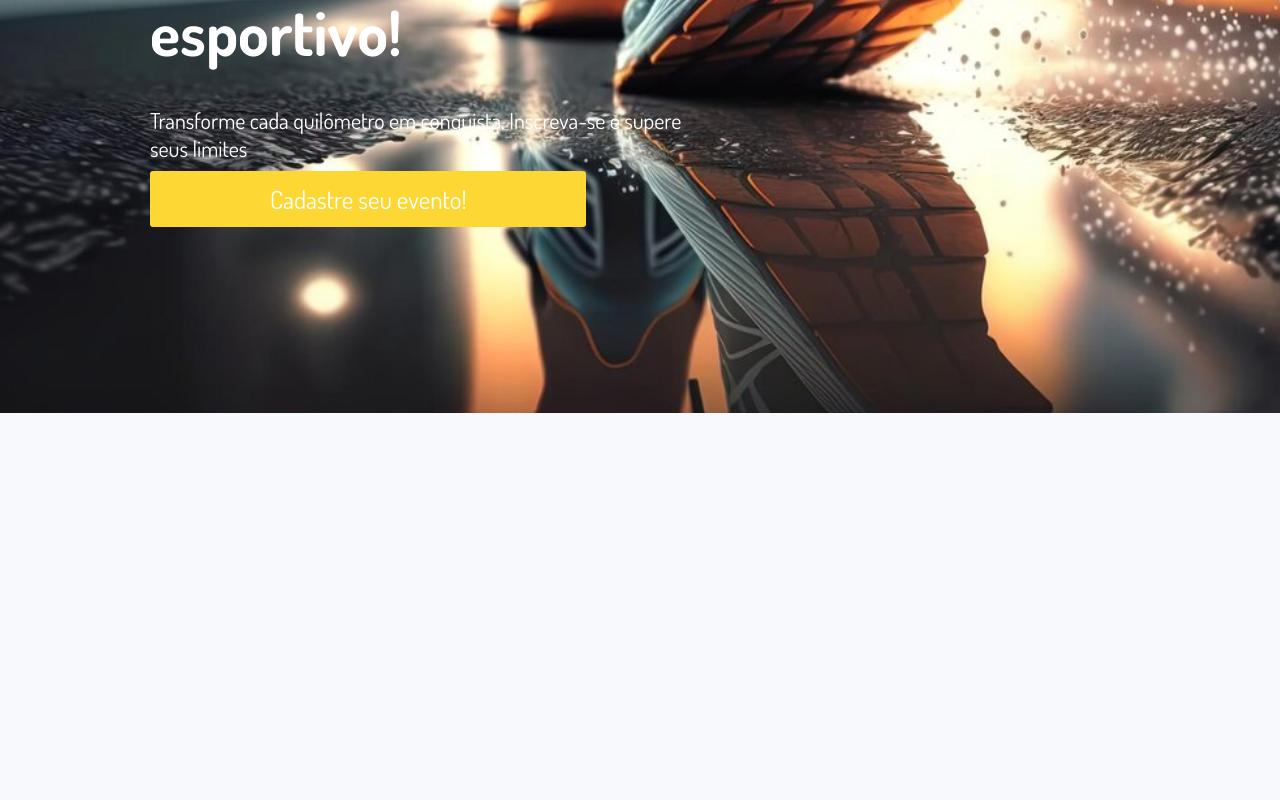
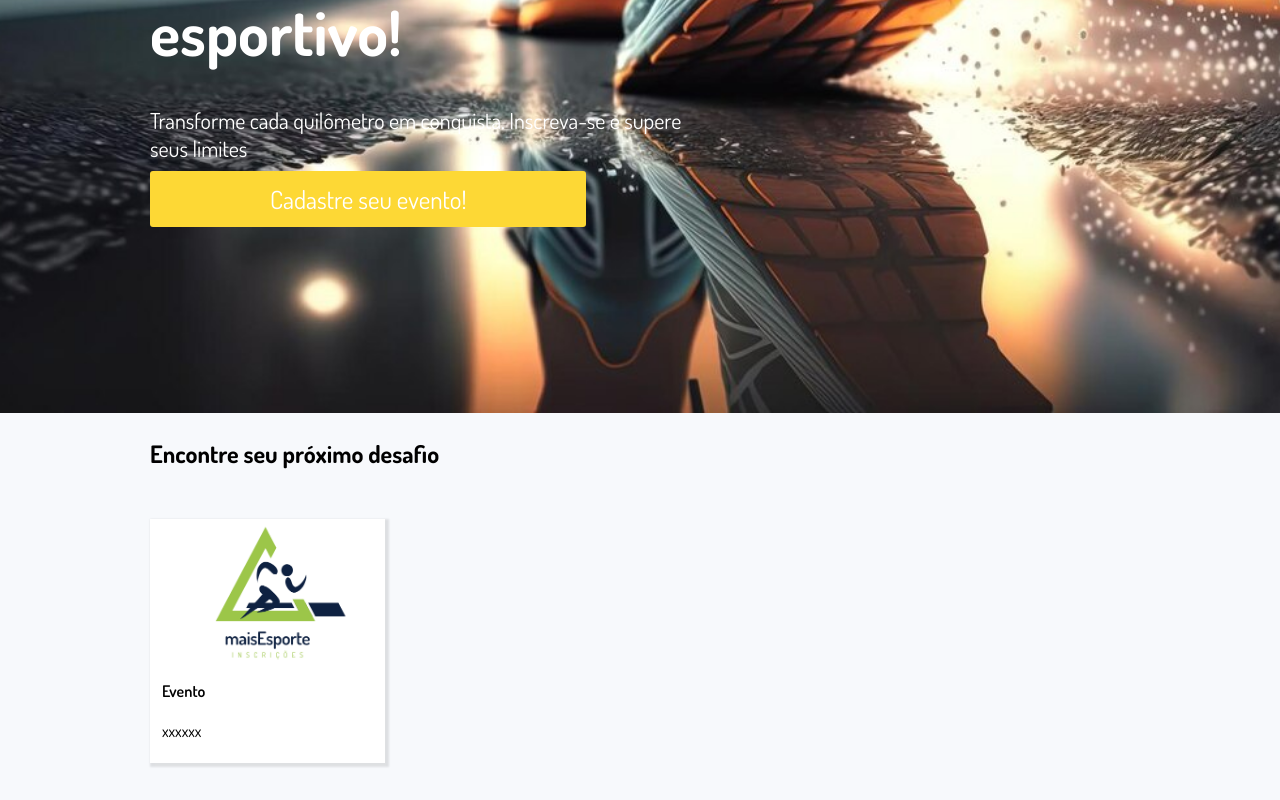
Before and after one commit to danielMonteiro84/maisesporte, a React (Create React App) app in the folder maisesporte/: page / in a window 1280 px wide. Shown: the part 549-1349 px from the top of the page. Before the commit the page ends 962 px from the top, so only its background shows below. Built offline with nearby package versions, Linux system fonts and the light colour scheme.

Commit message:
component cards e instalação de biblioteca de icones

```diff
--- a/maisesporte/src/App.jsx
+++ b/maisesporte/src/App.jsx
@@ -1,12 +1,14 @@
 import Header from "./components/Header";
 import Banner from "./components/Banner";
 import Global from "./styles/Global";
+import Home from "./pages/Home";
 
 function App() {
   return (
     <div>
       <Header />
       <Banner />
+      <Home />
       <Global />
     </div>
   );
--- /dev/null
+++ b/maisesporte/src/components/Card/index.jsx
@@ -0,0 +1,21 @@
+import React from "react";
+import { Container, Description, Img, Itens } from "./styles";
+
+const Card = () => {
+  return (
+    <Container>
+      <Img>
+        <img src="/assets/logo.png" alt="" />
+      </Img>
+      <Description>
+        <h4>Evento</h4>
+        <Itens>
+          <span></span>
+          <span>xxxxxx</span>
+        </Itens>
+      </Description>
+    </Container>
+  );
+};
+
+export default Card;
--- /dev/null
+++ b/maisesporte/src/components/Card/styles.js
@@ -0,0 +1,40 @@
+import styled from "styled-components";
+
+export const Container = styled.div`
+  width: 24%;
+  margin-bottom: 12px;
+  background-color: #ffffff;
+  box-shadow: 2px 2px 2px 2px rgba(0, 0, 0, 0.1);
+`;
+
+export const Img = styled.div`
+  width: 100%;
+  img {
+    width: 100%;
+    height: auto;
+  }
+`;
+
+export const Description = styled.div`
+  padding: 12px;
+  a {
+    display: flex;
+    justify-content: space-between;
+    align-items: center;
+    color: #fb8c00;
+  }
+  h4 {
+    font-size: 1rem;
+    font-weight: 600;
+    margin-bottom: 10px;
+  }
+`;
+
+export const Itens = styled.div`
+  display: flex;
+  justify-content: flex-start;
+  flex-direction: column;
+  span {
+    margin-bottom: 10px;
+  }
+`;
--- /dev/null
+++ b/maisesporte/src/pages/Home/index.jsx
@@ -0,0 +1,18 @@
+import React, { Fragment } from "react";
+import { Header, Wrapper } from "./styles";
+import Card from "../../components/Card";
+
+const Home = () => {
+  return (
+    <Fragment>
+      <Header>
+        <h2>Encontre seu próximo desafio</h2>
+      </Header>
+      <Wrapper>
+        <Card />
+      </Wrapper>
+    </Fragment>
+  );
+};
+
+export default Home;
--- /dev/null
+++ b/maisesporte/src/pages/Home/styles.js
@@ -0,0 +1,16 @@
+import styled from "styled-components";
+
+export const Header = styled.div`
+  display: flex;
+  justify-content: flex-start;
+  align-items: center;
+  padding: 25px 150px;
+`;
+
+export const Wrapper = styled.div`
+  display: flex;
+  justify-content: space-between;
+  aligm-item: center;
+  flex-wrap: wrap;
+  padding: 25px 150px;
+`;
--- /dev/null
+++ b/package.json
@@ -0,0 +1,5 @@
+{
+  "dependencies": {
+    "react-icons": "^5.3.0"
+  }
+}
```
Also changed, not shown: 1 other file (tests, documents, lock files or other folders).
